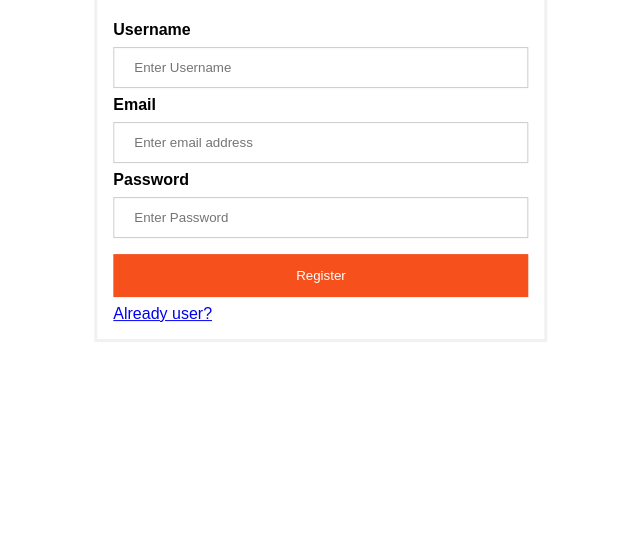
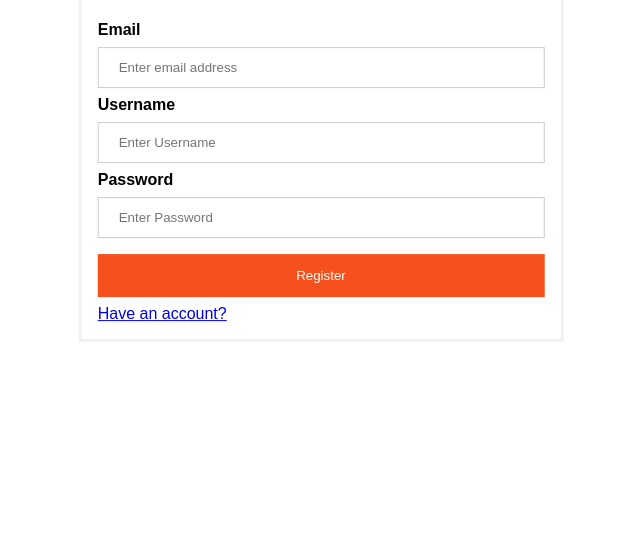
Before and after one commit to andreisamuellee/someProjekti, a plain HTML site: page html/register.html in a window 1280 px wide. Shown: the part 262-800 px from the top of the page, without its empty margins (319-959 px from the left). Drawn offline with Linux system fonts and the light colour scheme.

Commit message:
usernameToEmail

```diff
--- a/html/register.html
+++ b/html/register.html
@@ -15,6 +15,15 @@
 
       <form>
         <div class="container">
+
+          <h4>Email</h4>
+            <input
+              type="email"
+              placeholder="Enter email address"
+              name="email"
+              required
+            />
+
           <h4>Username</h4>
           <input
             type="text"
@@ -23,14 +32,6 @@
             name="usrname"
             required
           />
-
-            <h4>Email</h4>
-            <input
-              type="email"
-              placeholder="Enter email address"
-              name="email"
-              required
-            />
 
           <h4>Password</h4>
           <input
@@ -42,7 +43,7 @@
           />
 
           <button type="submit">Register</button>
-          <a id="login-link" href="./login.html"> Already user?</a>
+          <a id="login-link" href="./login.html"> Have an account?</a>
         </div>
       </form>
     </div>
```
Also changed, not shown: html/login.html (+4 -5 lines).
